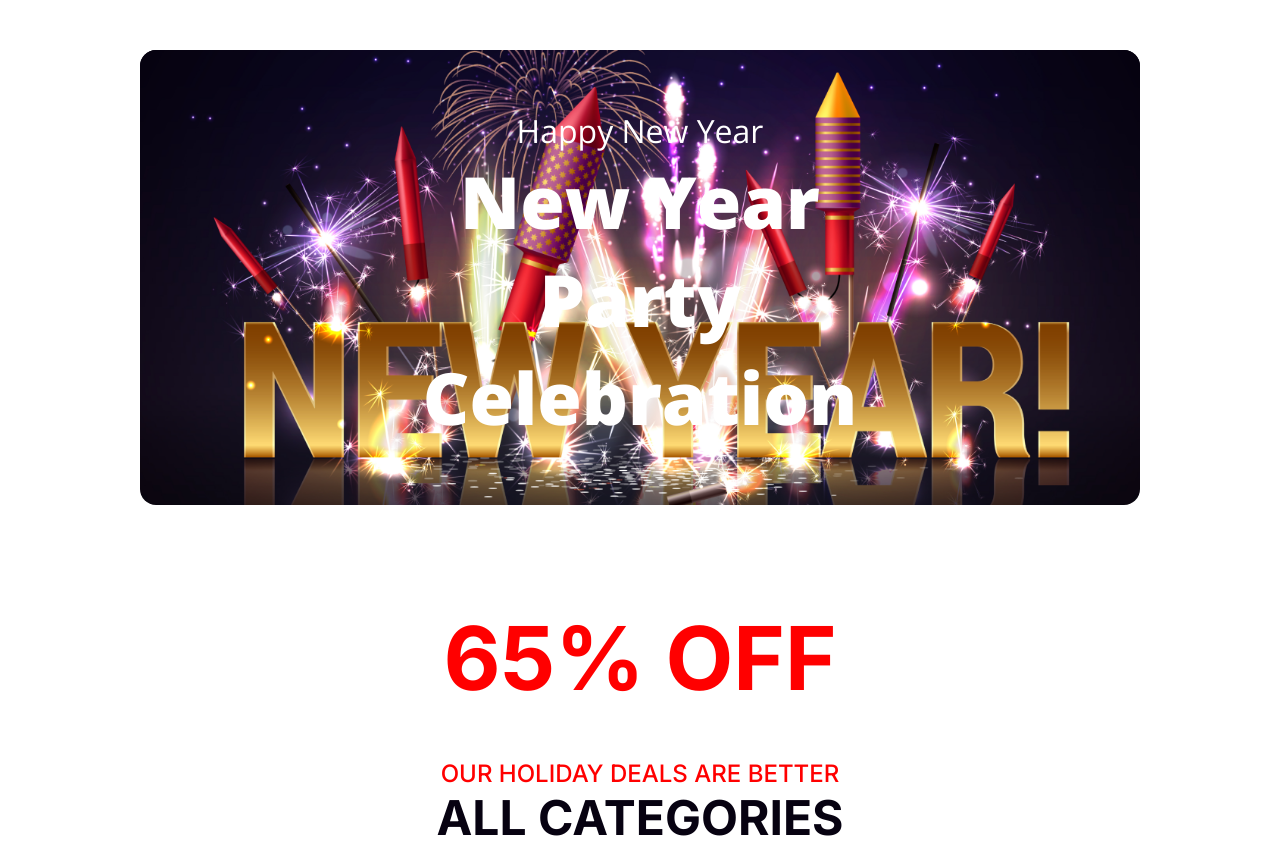
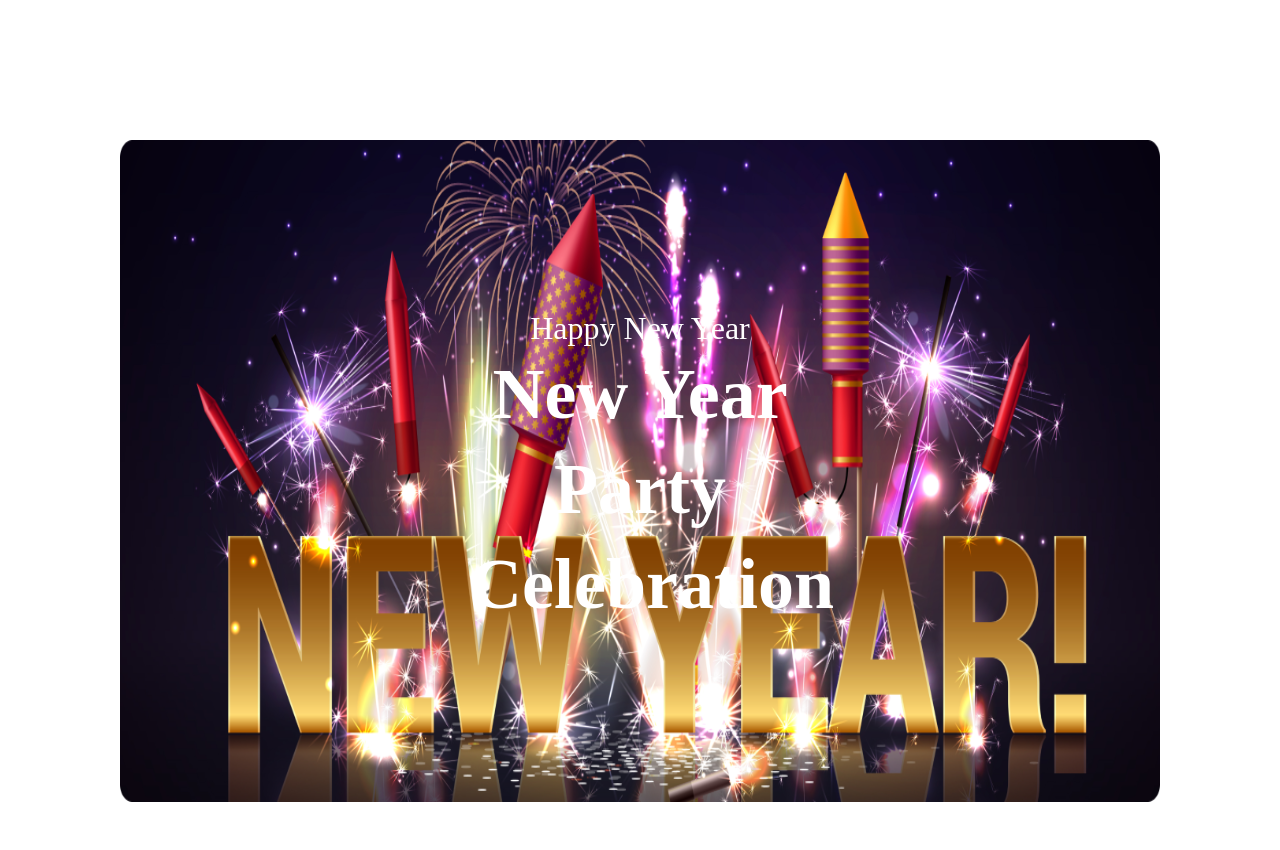
Before and after one commit to gazimaksudur2/new-year-new-mission, a plain HTML site: page index.html in a window 1280 px wide. Shown: the top 850 px of the page. Drawn offline with nearby package versions, Linux system fonts and the light colour scheme; a web font is replaced by a local one.

Commit message:
initial problems are solved

```diff
--- a/index.html
+++ b/index.html
@@ -21,7 +21,6 @@
 <body>
     <header>
         <div class="container-header">
-            <img src="assets/Banner_Image.png" alt="" class="image-container">
             <div class="text-header">
                 <h3 class="header-1">Happy New Year</h3>
                 <h1 class="header-2">New Year Party Celebration</h1>
@@ -39,23 +38,6 @@
                 </div>
             </div>
         </section>
-        <!-- <section>
-            <div class="container-header">
-                <img class="image-container" src="assets/Vectorrr.png" alt="">
-                <div class="welcome">
-                    <div class="text-description">
-                        <h1 class="welcome-head">Welcome to midnight party</h1>
-                        <p class="welcome-para">Dolor sit amet consectetur. Consequat eget consectetur maecenas sed
-                            molestie malesuada. Ipsum sed
-                            sodales risus ut pellentesque vel euismod. </p>
-                        <a href="#">Join Now</a>
-                    </div>
-                    <div>
-                        <img class="img-description" src="assets/Group_70.png" alt="">
-                    </div>
-                </div>
-            </div>
-        </section> -->
         <section class="welcome">
             <div class="text-description">
                 <h1 class="welcome-head">Welcome to midnight party</h1>
@@ -67,7 +49,6 @@
                 <img src="assets/Group_70.png" alt="">
             </div>
         </section>
-
         <section class="occasion-info">
             <div>
                 <h2 class="topic">Place:</h2>
@@ -110,10 +91,16 @@
                 fermentum amet amet sit consectetur.</p>
         </section>
         <section class="wow-graphics">
-            <img src="assets/Rectangle_1.png" alt="" class="images1">
+            <div class="discount-div1">
+
+            </div>
+            <div class="discount-div2">
+
+            </div>
+            <!-- <img src="assets/Rectangle_1.png" alt="" class="images1">
             <img src="assets/Rectangle_2.png" alt="" class="images2">
             <img src="assets/Group_75.png" alt="" class="images3">
-            <img src="assets/Group_44.png" alt="" class="discnt">
+            <img src="assets/Group_44.png" alt="" class="discnt"> -->
         </section>
         <section class="awesome-portfolio-section">
             <h3 class="new-offer">THE BEST GIFTS</h3>
--- a/styles/style.css
+++ b/styles/style.css
@@ -6,47 +6,35 @@
   margin: 0;
   padding: 0;
 }
-/* header {
-  margin: 50px 140px;
-  width: 100%;
-  height: 600px;
-  text-align: center;
-  color: white;
-  align-items: center;
-} */
 main section {
   margin-bottom: 120px;
 }
+
 .container-header {
-  position: relative;
-  text-align: center;
-  margin: 50px 140px 40px;
-}
-.image-container {
-  display: block;
-  margin: 0 auto;
-  margin-bottom: 100px;
-  width: 100%;
-  border-radius: 16px;
-  background: linear-gradient(#070211 0%, rgba(7, 2, 17, 0) 100%);
+  background-image: url(../assets/Banner_Image.png);
+  background-repeat: no-repeat;
+  background-blend-mode: color-burn;
+  opacity: 2;
+  background-size: 100% 100%;
+  margin: 140px 120px;
 }
 .text-header {
-  position: absolute;
-  top: 50%;
-  left: 50%;
-  transform: translate(-50%, -50%);
-  color: #fff;
-  z-index: 1;
+  padding: 170px 350px;
 }
 .header-1 {
+  color: #fff;
   text-align: center;
+  font-family: Merriweather;
   font-size: 32px;
   font-weight: 400;
 }
 .header-2 {
+  color: #fff;
   text-align: center;
+  font-family: Merriweather;
   font-size: 72px;
   font-weight: 900;
+  line-height: 95px;
 }
 
 /* style in main */
@@ -88,8 +76,6 @@ main section {
   gap: 20px;
   margin: 140px 120px;
 }
-.text-description {
-}
 .welcome-head {
   color: #fff;
   margin-bottom: 24px;
@@ -114,58 +100,6 @@ main section {
   font-weight: 700;
   text-decoration: none;
 }
-.img-description{
-}
-
-/* .welcome {
-  position: absolute;
-  top: 0;
-  left: 20%;
-  transform: translate(-50%, -50%);
-  color: #fff;
-  z-index: 1;
-  display: flex;
-}
-.welcome-head {
-  color: #fff;
-  font-size: 64px;
-  font-weight: 900;
-}
-.welcome-para {
-  color: rgba(255, 255, 255, 0.8);
-  font-family: Inter;
-  font-size: 18px;
-  font-weight: 400;
-}
-a {
-  color: #fff;
-  text-align: center;
-  font-family: Inter;
-  font-size: 20px;
-  font-weight: 700;
-  text-decoration: none;
-}
-.text-description {
-  position: absolute;
-  top: 50%;
-  left: 50%;
-  transform: translate(-40%, 2%);
-  z-index: 1;
-}
-.img-description{
-  position: absolute;
-  top: 50%;
-  left: 50%;
-  transform: translate(250%, 25%);
-  color: #fff;
-  z-index: 1;
-} */
-
-/* .welcome-to-midnight {
-  background-image: url(../assets/Vectorrr.png);
-  width: 1320px;
-  height: 600px;
-} */
 
 /* occasion info style */
 .occasion-info {
@@ -268,8 +202,9 @@ a {
 }
 
 /* what is functional */
+
 .holiday-sale {
-  margin: 0 266px;
+  margin: 0px 266px;
   margin-top: 120px;
   text-align: center;
 }
@@ -292,11 +227,16 @@ span {
   font-size: 72px;
   font-weight: 900;
 }
+
 /* wow graphics */
+
 .wow-graphics {
-  margin: 64px 140px 0 140px;
+  margin: 320px 140px 0 140px;
 }
-.images1 {
+.discount-div1{
+
+}
+/* .images1 {
   position: relative;
   margin-right: 0;
   float: right;
@@ -321,7 +261,8 @@ span {
   transform: translate(30%, 1150%);
   color: #fff;
   z-index: 1;
-}
+} */
+
 /* Awesome portfolio section styles */
 .awesome-portfolio-section {
   margin: 120px 140px 0px;
```
